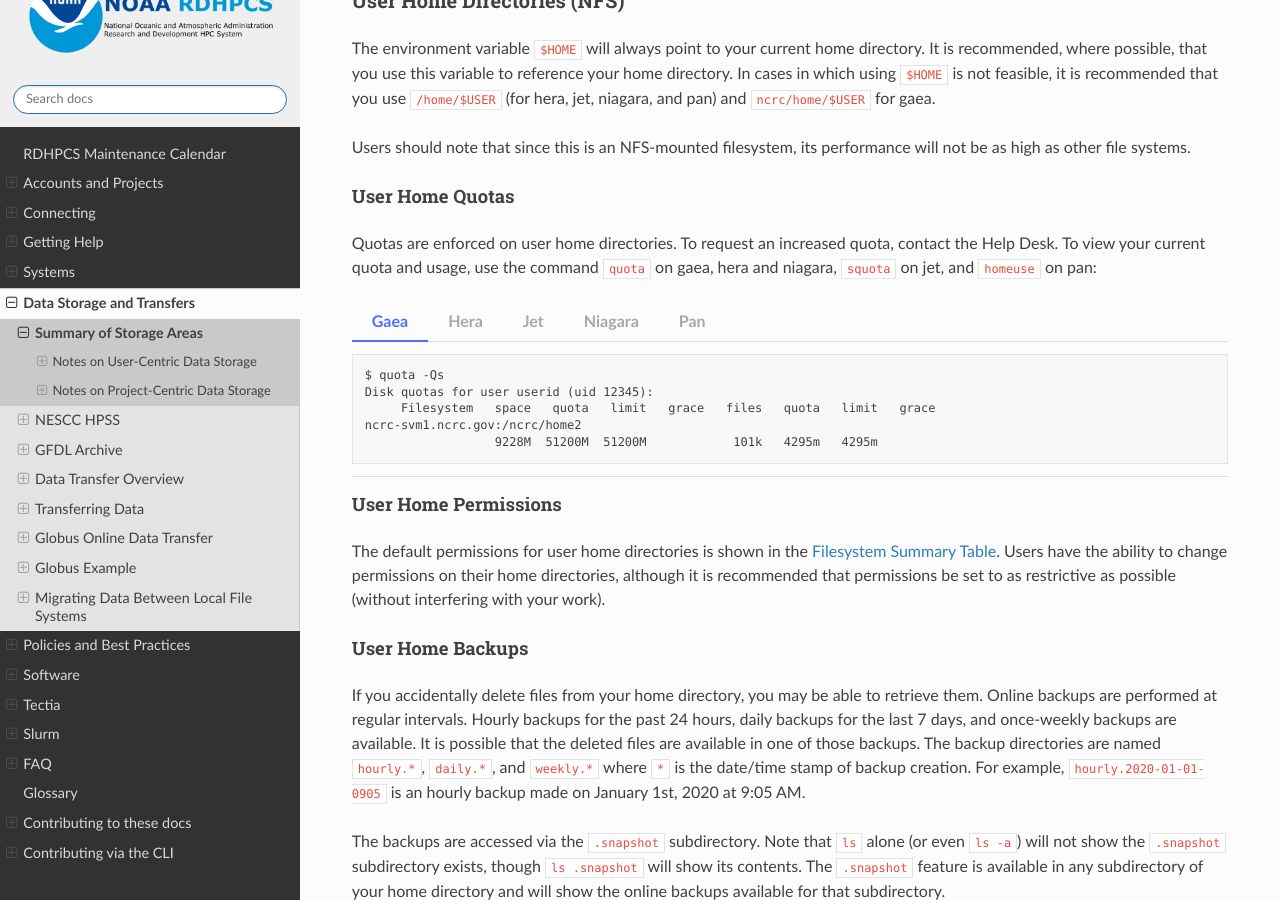
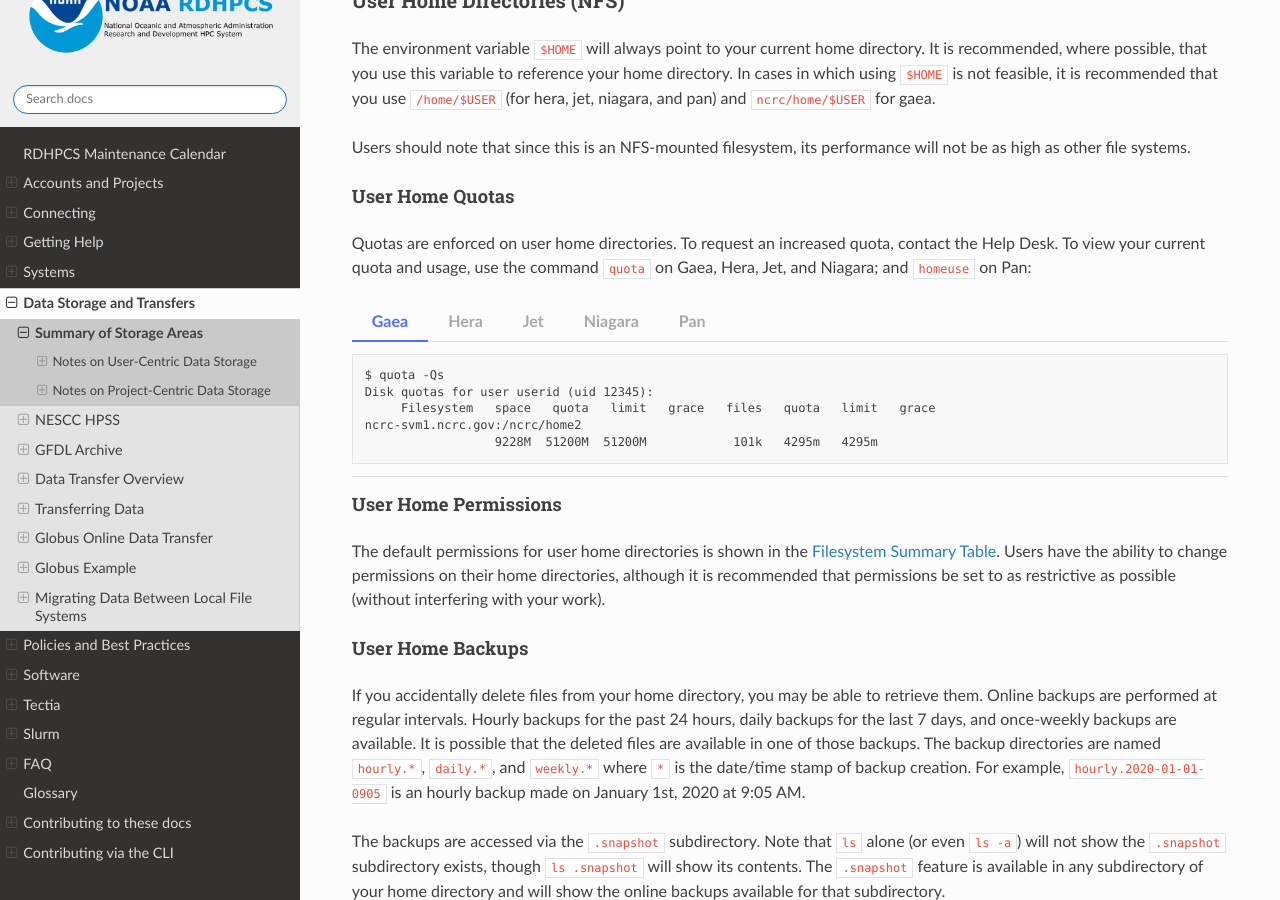
Before and after one commit to NOAA-RDHPCS/noaa-rdhpcs.github.io, a Sphinx documentation site: the page built from source/data/summary.rst, in a window 1280 px wide and 900 px high, scrolled down 1296 px. Built offline with Sphinx 7.4.7 and the Read the Docs theme 3.1.0, drawn with Linux system fonts in a browser that asks for light colours; part of the change alters nothing that is shown.

Commit message:
adjusted "storage quotas of user home directories" on HPC systems (NOAA-RDHPCS#265)
The help desk received a ticket with a user asking about the storage quotas of user home directories on Hera.

Upon review, it has been determined that the values for Hera, Jet, and Niagara are 5GB (not 50GB). Gaea is the only system with a 50GB storage quota.

This commit revises the values for Hera, Jet, and Niagara.

This commit also addresses other comments made while reviewing the "data/summary.rst" file.

---

changes in this commit include:
- revised Hera, Jet, and Niagara "user home directory storage quotas" to 5GB, from 50GB
- updated `squota` command to `quota -Qs` for Jet (addresses NOAA-RDHPCS#265)
- removed reference to "testhome" from Hera
- removed reference to lfs5 on Jet
- removed additional reference to `squota` command for Jet

```diff
--- a/source/data/summary.rst
+++ b/source/data/summary.rst
@@ -66,7 +66,7 @@ different storage areas are summarized in the list and table below.
     +--------------------------+------------------------------------------------+--------+-------------+---------------+---------+---------+------------+------------------+
     | Area                     | Path                                           | Type   | Permissions | Quota         | Backups | Purged  | Retention  | On Compute Nodes |
     +==========================+================================================+========+=============+===============+=========+=========+============+==================+
-    | User Home                | ``/home/<userid>``                             | NFS    | User set    | 50 GB         | Yes     | No      | 90 days    | Read/Write       |
+    | User Home                | ``/home/<userid>``                             | NFS    | User set    | 5 GB          | Yes     | No      | 90 days    | Read/Write       |
     +--------------------------+------------------------------------------------+--------+-------------+---------------+---------+---------+------------+------------------+
     | Member Work              | ``/scratch[12]/<portfolio>/<projid>/<userid>`` | Lustre | Project set | Project Based | No      | No      | N/A        | Read/Write       |
     +--------------------------+------------------------------------------------+--------+-------------+---------------+---------+---------+------------+------------------+
@@ -79,9 +79,9 @@ different storage areas are summarized in the list and table below.
     +--------------------------+---------------------------------------------+--------+-------------+---------------+---------+---------+------------+------------------+
     | Area                     | Path                                        | Type   | Permissions |  Quota        | Backups | Purged  | Retention  | On Compute Nodes |
     +==========================+=============================================+========+=============+===============+=========+=========+============+==================+
-    | User Home                | ``/home/<userid>``                          | NFS    | User set    |  50 GB        | Yes     | No      | 90 days    | Read/Write       |
+    | User Home                | ``/home/<userid>``                          | NFS    | User set    | 5 GB          | Yes     | No      | 90 days    | Read/Write       |
     +--------------------------+---------------------------------------------+--------+-------------+---------------+---------+---------+------------+------------------+
-    | Member Work              | ``/lfs[4,5]/<userid>``                      | Lustre | Project set | Project Based | No      | No      | N/A        | Read/Write       |
+    | Member Work              | ``/lfs[5]/<userid>``                        | Lustre | Project set | Project Based | No      | No      | N/A        | Read/Write       |
     +--------------------------+---------------------------------------------+--------+-------------+---------------+---------+---------+------------+------------------+
     | User-Shared Applications | ``/contrib/<application>``                  | NFS    | 0755        | N/A           | No      | No      | N/A        | Read/Write       |
     +--------------------------+---------------------------------------------+--------+-------------+---------------+---------+---------+------------+------------------+
@@ -92,7 +92,7 @@ different storage areas are summarized in the list and table below.
     +--------------------------+---------------------------------------------+--------+-------------+---------------+---------+---------+------------+------------------+
     | Area                     | Path                                        | Type   | Permissions |  Quota        | Backups | Purged  | Retention  | On Compute Nodes |
     +==========================+=============================================+========+=============+===============+=========+=========+============+==================+
-    | User Home                | ``/home/<userid>``                          | NFS    | User set    |  50 GB        | Yes     | No      | 90 days    | Read/Write       |
+    | User Home                | ``/home/<userid>``                          | NFS    | User set    | 5 GB          | Yes     | No      | 90 days    | Read/Write       |
     +--------------------------+---------------------------------------------+--------+-------------+---------------+---------+---------+------------+------------------+
     | Member Work              | ``/collab1/data/<userid>``                  | Lustre | Project set | Project Based | No      | No      | N/A        | Read/Write       |
     +--------------------------+---------------------------------------------+--------+-------------+---------------+---------+---------+------------+------------------+
@@ -155,7 +155,7 @@ User Home Quotas
 
 Quotas are enforced on user home directories. To request an increased quota,
 contact the Help Desk. To view your current quota and usage, use the command
-``quota`` on gaea, hera and niagara, ``squota`` on jet, and ``homeuse`` on pan:
+``quota`` on Gaea, Hera, Jet, and Niagara; and ``homeuse`` on Pan:
 
 
 .. tab-set::
@@ -179,8 +179,6 @@ contact the Help Desk. To view your current quota and usage, use the command
       $ quota -Qs
       Disk quotas for user userid (uid 12345):
            Filesystem   space   quota   limit   grace   files   quota   limit   grace
-      10.181.1.2:/testhome
-                        1224M      0K  56320M           32575       0       0
       10.181.1.1:/home
                         4147M      0K   5120M            2112       0       0
 
@@ -189,20 +187,11 @@ contact the Help Desk. To view your current quota and usage, use the command
 
     .. code::
 
-      $ squota
-      Super quota report for user userid,  Tue Jan 17 10:02:20 2024
-        - usage and quota listed in GB
-        - RealUse is the current group disk usage as reported by the system
-        - EstUse is the amount measured by du, may not be accurate if group ownership is incorrect
-
-      Dir                             Quota   RealUse  EstUse  Percentage   Last Estimated
-      /home/userid                        5        1                19%   Tue Jan 17 10:01:32 2024
-
-      /lfs5/projects/projid           25000    18220    23469     93.9%   Tue Jan 17 10:01:32 2024
-                       dir1                                 2      0.0%   Tue Jan 17 10:02:02 2024
-                       dir2                              2710     10.8%   Mon Jan 18 04:30:02 2024
-                       dir3                                 1      0.0%   Mon Jan 18 04:27:47 2024
-                       ...
+      $ quota -Qs
+      Disk quotas for user userid (uid 12345):
+           Filesystem   space   quota   limit   grace   files   quota   limit   grace
+      10.181.1.1:/home
+                        4147M      0K   5120M            2112       0       0
 
   .. tab-item:: Niagara
     :sync: niagara
```
